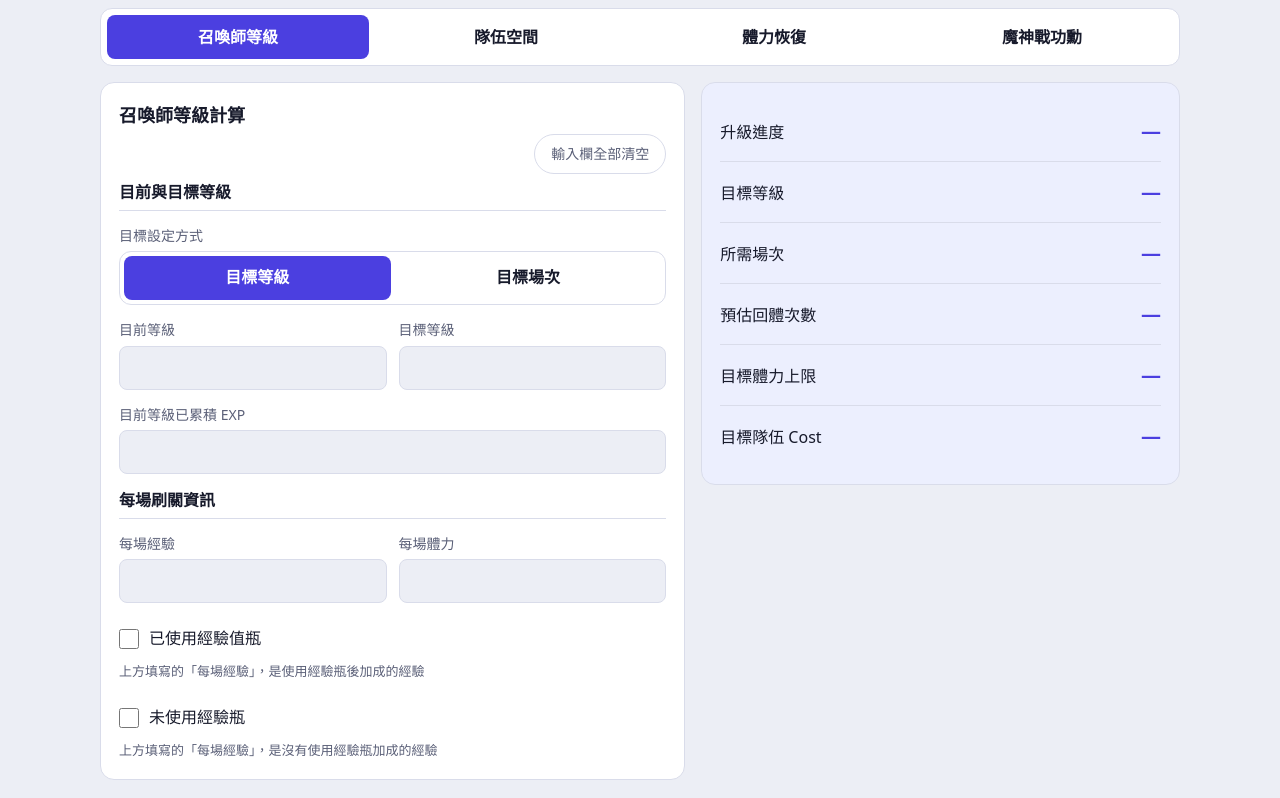
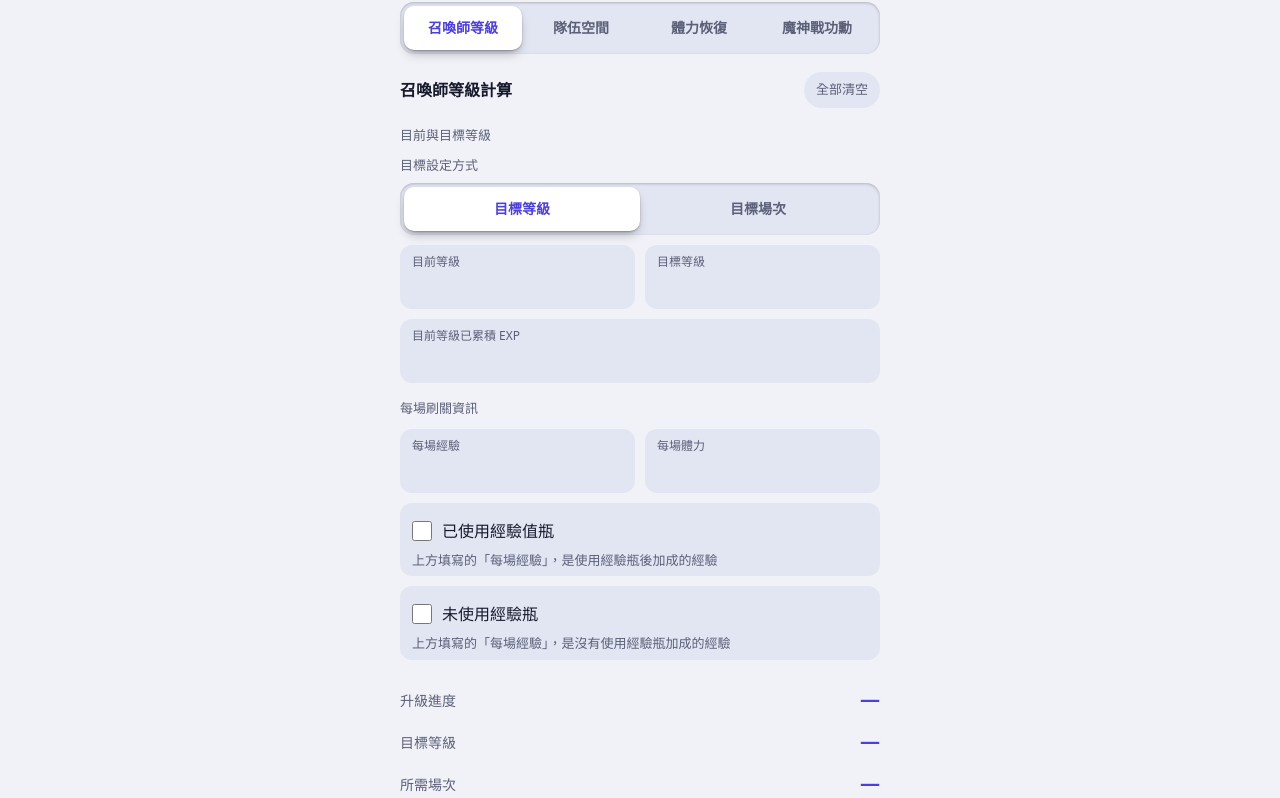
Before and after one commit to code0labtw/tos-calc, a plain HTML site: page index.html in a window 1280 px wide. Shown: the part 72-870 px from the top of the page. Drawn offline with Linux system fonts and the light colour scheme.

Commit message:
Add files via upload

```diff
--- a/index.html
+++ b/index.html
@@ -9,7 +9,7 @@
 </head>
 <body>
   <main class="shell">
-    <h1>神魔之塔計算工具</h1>
+    <header><h1>神魔之塔計算工具</h1><button class="reset-button" id="theme" type="button">切換深淺</button></header>
 
     <div class="tool-switch" role="tablist" aria-label="選擇計算工具">
       <button class="tool-tab active" id="levelTab" type="button" role="tab" aria-selected="true" aria-controls="levelToolPanel">
@@ -31,13 +31,13 @@
           <h2>召喚師等級與隊伍空間參考對照</h2>
         <div class="reset-switch">
           <button class="reset-button" id="resetTeamCost" type="button" aria-label="清空隊伍空間對照欄位">
-            輸入欄全部清空
+            全部清空
           </button>
         </div>
         <div class="field-grid">
           <div class="field full">
             <label for="teamCostInput">隊伍空間 Cost</label>
-            <input id="teamCostInput" type="number" min="0" step="1" inputmode="numeric">
+            <input id="teamCostInput" type="number" placeholder=" " min="0" step="1" inputmode="numeric">
             <div class="field-message" id="teamCostInputMessage"></div>
           </div>
         </div>
@@ -57,7 +57,7 @@
           <h2>召喚師等級計算</h2>
             <div class="reset-switch">
               <button class="reset-button" id="resetLevel" type="button" aria-label="清空召喚師等級計算欄位">
-                輸入欄全部清空
+                全部清空
               </button>
             </div>
             <div class="field-grid">
@@ -71,33 +71,33 @@
               </div>
               <div class="field" id="currentLevelField">
                 <label for="currentLevel">目前等級</label>
-                <input id="currentLevel" type="number" min="1" max="2000" step="1" inputmode="numeric">
+                <input id="currentLevel" type="number" placeholder=" " min="1" max="2000" step="1" inputmode="numeric">
                 <div class="field-message" id="currentLevelMessage"></div>
               </div>
               <div class="field" id="targetLevelField">
                 <label for="targetLevel">目標等級</label>
-                <input id="targetLevel" type="number" min="1" max="2000" step="1" inputmode="numeric">
+                <input id="targetLevel" type="number" placeholder=" " min="1" max="2000" step="1" inputmode="numeric">
                 <div class="field-message" id="targetLevelMessage"></div>
               </div>
               <div class="field" id="targetStageField" hidden>
                 <label for="targetStageCount">目標場次</label>
-                <input id="targetStageCount" type="number" min="0" step="1" inputmode="numeric">
+                <input id="targetStageCount" type="number" placeholder=" " min="0" step="1" inputmode="numeric">
                 <div class="field-message" id="targetStageCountMessage"></div>
               </div>
               <div class="field full">
                 <label for="currentExp">目前等級已累積 EXP</label>
-                <input id="currentExp" type="number" min="0" step="1" inputmode="numeric">
+                <input id="currentExp" type="number" placeholder=" " min="0" step="1" inputmode="numeric">
                 <div class="field-message" id="currentExpMessage"></div>
               </div>
               <div class="field-group-label">每場刷關資訊</div>
               <div class="field" id="stageExpField">
                 <label for="stageExp">每場經驗</label>
-                <input id="stageExp" type="number" min="0" step="1" inputmode="numeric">
+                <input id="stageExp" type="number" placeholder=" " min="0" step="1" inputmode="numeric">
                 <div class="field-message" id="stageExpMessage"></div>
               </div>
               <div class="field" id="stageStaminaField">
                 <label for="stageStamina">每場體力</label>
-                <input id="stageStamina" type="number" min="0" step="1" inputmode="numeric">
+                <input id="stageStamina" type="number" placeholder=" " min="0" step="1" inputmode="numeric">
                 <div class="field-message" id="stageStaminaMessage"></div>
               </div>
               <div class="field full field-checkbox-group">
@@ -161,18 +161,18 @@
           <h2>目前體力狀態</h2>
           <div class="reset-switch">
             <button class="reset-button" id="resetStamina" type="button" aria-label="清空體力恢復計算欄位">
-              輸入欄全部清空
+              全部清空
             </button>
           </div>
           <div class="field-grid">
             <div class="field">
               <label for="currentStamina">目前剩餘體力</label>
-              <input id="currentStamina" type="number" min="0" step="1" inputmode="numeric">
+              <input id="currentStamina" type="number" placeholder=" " min="0" step="1" inputmode="numeric">
               <div class="field-message" id="currentStaminaMessage"></div>
             </div>
             <div class="field">
               <label for="currentStaminaMax">目前最大體力</label>
-              <input id="currentStaminaMax" type="number" min="1" step="1" inputmode="numeric">
+              <input id="currentStaminaMax" type="number" placeholder=" " min="1" step="1" inputmode="numeric">
               <div class="field-message" id="currentStaminaMaxMessage"></div>
             </div>
           </div>
@@ -199,7 +199,7 @@
           <h2>魔神戰功勳計算</h2>
           <div class="reset-switch">
             <button class="reset-button" id="resetWar" type="button" aria-label="清空魔神戰功勳計算欄位">
-              輸入欄全部清空
+              全部清空
             </button>
           </div>
           <div class="field-grid">
@@ -222,17 +222,17 @@
             </div>
             <div class="field">
               <label for="warBonus">加成（%）</label>
-              <input id="warBonus" type="number" min="0" step="0.01" inputmode="decimal">
+              <input id="warBonus" type="number" placeholder=" " min="0" step="0.01" inputmode="decimal">
               <div class="field-message" id="warBonusMessage"></div>
             </div>
             <div class="field">
               <label for="warMerit">目標功勳值</label>
-              <input id="warMerit" type="number" min="0" step="1" inputmode="numeric">
+              <input id="warMerit" type="number" placeholder=" " min="0" step="1" inputmode="numeric">
               <div class="field-message" id="warMeritMessage"></div>
             </div>
             <div class="field full">
               <label for="warCountdownHours">距離結束剩餘時間（小時）</label>
-              <input id="warCountdownHours" type="number" min="0" step="0.1" inputmode="decimal">
+              <input id="warCountdownHours" type="number" placeholder=" " min="0" step="0.1" inputmode="decimal">
               <div class="field-message" id="warCountdownHoursMessage"></div>
             </div>
           </div>
@@ -277,5 +277,9 @@
   </main>
 
   <script type="module" src="app.js"></script>
+  <script>
+    let dark = matchMedia('(prefers-color-scheme:dark)').matches;
+    document.getElementById('theme').onclick = () => document.documentElement.style.colorScheme = (dark = !dark) ? 'dark' : 'light';
+  </script>
 </body>
 </html>
--- a/style.css
+++ b/style.css
@@ -1,43 +1,49 @@
-:root{color-scheme:light dark;--bg:light-dark(#eceef5,#12141c);--panel:light-dark(#fff,#1b1e2b);--ink:light-dark(#171a2b,#e9ebf7);--mute:light-dark(#5b6078,#9aa0bd);--line:light-dark(#d9dcea,#2c3044);--acc:light-dark(#4b3fe0,#a39dff);--on-acc:light-dark(#fff,#14122e);--err:light-dark(#c0264b,#ff8fa8);--tint:color-mix(in oklab,var(--acc) 9%,var(--panel));--ease:cubic-bezier(.2,.8,.2,1)}
+:root{color-scheme:light dark;--bg:light-dark(#f1f2f8,#12141c);--ink:light-dark(#171a2b,#e9ebf7);--mute:light-dark(#5b6078,#9aa0bd);--field:light-dark(#e2e5f2,#1d2130);--acc:light-dark(#4b3fe0,#a39dff);--on-acc:light-dark(#fff,#14122e);--err:light-dark(#c0264b,#ff8fa8);--tint:color-mix(in oklab,var(--acc) 16%,var(--field));--thumb:light-dark(#fff,#2d3350);--ease:cubic-bezier(.2,.8,.2,1)}
 *{box-sizing:border-box;-webkit-tap-highlight-color:transparent}
-body{margin:0;min-width:320px;background:var(--bg);color:var(--ink);font:16px/1.6 "Noto Sans TC",system-ui,-apple-system,"Segoe UI",sans-serif;padding:env(safe-area-inset-top) 0 env(safe-area-inset-bottom)}
+body{margin:0;background:var(--bg);color:var(--ink);font:1rem/1.5 "Noto Sans TC",system-ui,-apple-system,sans-serif;padding:env(safe-area-inset-top) 0 env(safe-area-inset-bottom)}
 ::selection{background:var(--acc);color:var(--on-acc)}
 :focus-visible{outline:2px solid var(--acc);outline-offset:2px}
 [hidden]{display:none!important}
-.shell{width:min(1080px,100% - 32px);margin:0 auto;padding:24px 0 48px}
-h1{margin:0 0 18px;font-size:clamp(1.5rem,5vw,2rem);line-height:1.2;letter-spacing:-.01em}
-h2{margin:0 0 4px;font-size:1.125rem}
-button{font:inherit;color:inherit;cursor:pointer;transition:background-color .15s,border-color .15s,transform .12s var(--ease)}
+.shell,.layout{display:grid;grid-template-columns:minmax(0,1fr);gap:18px}
+.shell{width:min(480px,100% - 32px);margin:0 auto;padding:20px 0 28px}
+header{display:flex;align-items:center;gap:12px}
+h1{margin:0 auto 0 0;font-size:1.25rem;line-height:1.2}
+h2{margin:0 auto 0 0;font-size:1rem}
+button{font:inherit;color:var(--mute);cursor:pointer;transition:color .15s,transform .12s var(--ease)}
+button:hover{color:var(--acc)}
 button:active{transform:scale(.97)}
-.tool-switch,.target-mode-tabs,.war-type-tabs{display:grid;grid-auto-flow:column;grid-auto-columns:1fr;gap:4px;padding:4px;background:var(--panel);border:1px solid var(--line);border-radius:12px}
-.tool-switch{margin-bottom:16px;gap:6px;padding:6px}
-@media(max-width:559px){.tool-switch{grid-auto-flow:row;grid-template-columns:1fr 1fr}}
-.tool-tab,.target-mode-tab,.war-type-tab{min-height:44px;padding:6px 2px;white-space:nowrap;background:none;border:0;border-radius:8px;font-weight:600}
-:is(.tool-tab,.target-mode-tab,.war-type-tab).active{background:var(--acc);color:var(--on-acc)}
-.war-type-tab{display:grid}
-.war-type-meta{font-size:.75rem;font-weight:400;opacity:.85}
-.layout{display:grid;gap:16px}
-.card,.results{background:var(--panel);border:1px solid var(--line);border-radius:14px;padding:18px}
-.results{background:var(--tint)}
-.reset-switch{display:flex;justify-content:flex-end;margin-bottom:6px}
-.reset-button{min-height:40px;padding:0 16px;background:none;border:1px solid var(--line);border-radius:999px;color:var(--mute);font-size:.875rem}
-.reset-button:hover{border-color:var(--acc);color:var(--acc)}
-.field-grid{display:grid;grid-template-columns:1fr 1fr;gap:14px 12px}
-.full,.field-group-label,.field-grid>.field.full{grid-column:1/-1}
-.field-group-label{padding-bottom:4px;border-bottom:1px solid var(--line);font-weight:700}
-label,.group-label{display:block;margin-bottom:4px;color:var(--mute);font-size:.875rem}
-input:not([type=checkbox]){width:100%;min-height:44px;padding:8px 12px;background:var(--bg);color:var(--ink);border:1px solid var(--line);border-radius:8px;font:inherit;caret-color:var(--acc);font-variant-numeric:tabular-nums}
-input.invalid{border-color:var(--err)}
-.field-message{margin-top:4px;color:var(--err);font-size:.8125rem}
+.reset-button{min-height:36px;padding:0 12px;background:var(--field);border:0;border-radius:999px;font-size:.8125rem;white-space:nowrap}
+.input-card{display:flex;flex-wrap:wrap;align-items:center;gap:12px}
+.input-card>:is(.field-grid,.result-table){flex:1 0 100%}
+.field-grid{display:grid;grid-template-columns:1fr 1fr;gap:10px}
+.full,.field-group-label{grid-column:1/-1}
+.field-group-label,.checkbox-hint,.metric-note{margin:0;color:var(--mute);font-size:.8125rem}
+.field-group-label{margin-top:6px}
+.field:not(:has(>.group-label)){padding:8px 12px 6px;background:var(--field);border-radius:12px}
+.field:not(:has(>.group-label)):is(:focus-within,:has(input[type=number]:not(:placeholder-shown))){background:var(--tint)}
+.field:has(.invalid){box-shadow:inset 0 0 0 1.5px var(--err)}
+label{display:block;color:var(--mute);font-size:.75rem}
+.group-label{margin-bottom:8px;font-size:.8125rem}
+input:not([type=checkbox]){display:block;width:100%;min-height:32px;padding:0;background:none;border:0;outline:0;color:var(--ink);font:inherit;font-size:1.125rem;font-weight:600;caret-color:var(--acc);appearance:textfield;font-variant-numeric:tabular-nums}
+input::-webkit-inner-spin-button{appearance:none}
+input:not([type=checkbox]):not(:placeholder-shown){color:var(--acc)}
+input::placeholder{color:var(--mute);font-size:.875rem;font-weight:400}
+.field-message{color:var(--err);font-size:.8125rem}
 .field-message:empty{display:none}
-.checkbox-label{display:flex;align-items:center;gap:10px;min-height:44px;margin:0;color:var(--ink);font-size:1rem}
+.checkbox-label{display:flex;align-items:center;gap:10px;min-height:40px;color:var(--ink);font-size:1rem}
 input[type=checkbox]{width:20px;height:20px;margin:0;accent-color:var(--acc)}
-.checkbox-hint,.metric-note{margin:0;color:var(--mute);font-size:.8125rem}
-.result-row{display:flex;justify-content:space-between;align-items:baseline;gap:16px;padding:14px 0;border-bottom:1px solid var(--line)}
-.result-row:last-child{border:0}
-.result-label{color:var(--ink)}
-.result-value{color:var(--acc);font-size:1.25rem;font-weight:700;text-align:right;font-variant-numeric:tabular-nums}
-.result-value--lg{font-size:1.5rem}
-.card .result-table{margin-top:12px}
-@media(min-width:860px){.layout{grid-template-columns:minmax(0,1.1fr) minmax(0,.9fr);align-items:start}.results{position:sticky;top:16px}}
+.tool-switch,.target-mode-tabs,.war-type-tabs{--n:2;position:relative;display:grid;grid-auto-flow:column;grid-auto-columns:1fr;padding:4px;background:var(--field);border-radius:14px;box-shadow:inset 0 1px 3px rgb(0 0 0/.22)}
+.tool-switch{--n:4}
+:is(.tool-switch,.target-mode-tabs,.war-type-tabs)::before{content:"";position:absolute;inset:4px auto 4px 4px;width:calc((100% - 8px)/var(--n));border-radius:10px;background:var(--thumb);box-shadow:0 1px 2px rgb(0 0 0/.25),0 6px 12px -4px rgb(0 0 0/.35),inset 0 1px 0 rgb(255 255 255/.1);translate:calc(var(--i,0)*100%) 0;transition:translate .28s var(--ease)}
+:has(>:nth-child(2).active){--i:1}
+:has(>:nth-child(3).active){--i:2}
+:has(>:nth-child(4).active){--i:3}
+:is(.tool-tab,.target-mode-tab,.war-type-tab){position:relative;min-height:44px;padding:0 2px;background:none;border:0;font-size:.875rem;font-weight:700;line-height:1.25}
+:is(.tool-tab,.target-mode-tab,.war-type-tab).active{color:var(--acc)}
+.war-type-tab{display:grid;place-content:center}
+.war-type-meta{font-size:.75rem;font-weight:400}
+.result-row{display:flex;justify-content:space-between;align-items:baseline;gap:16px;padding:6px 0}
+.result-label{color:var(--mute);font-size:.875rem}
+.result-value{color:var(--acc);font-size:1.25rem;font-weight:700;text-align:right;font-variant-numeric:tabular-nums;overflow-wrap:anywhere}
+.result-value--lg{font-size:1.75rem}
 @media(prefers-reduced-motion:reduce){*{transition:none!important}}
```
